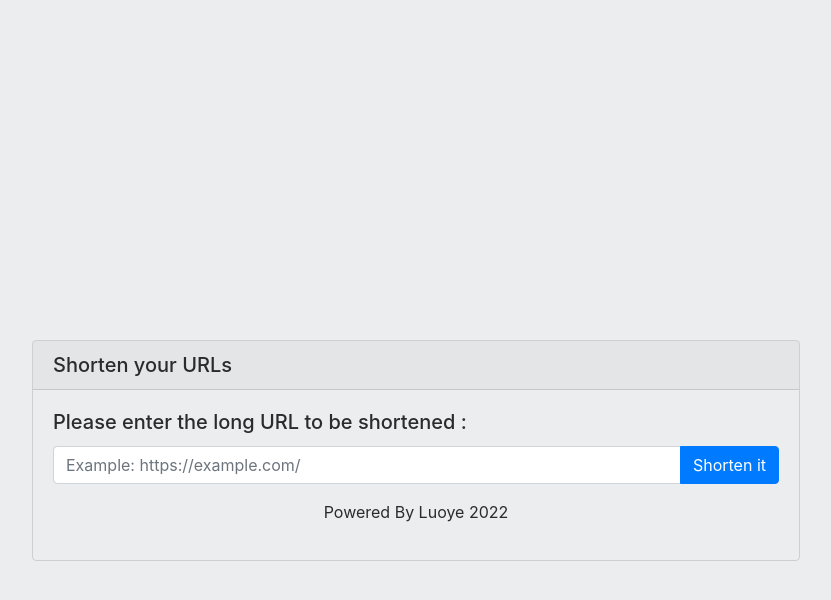
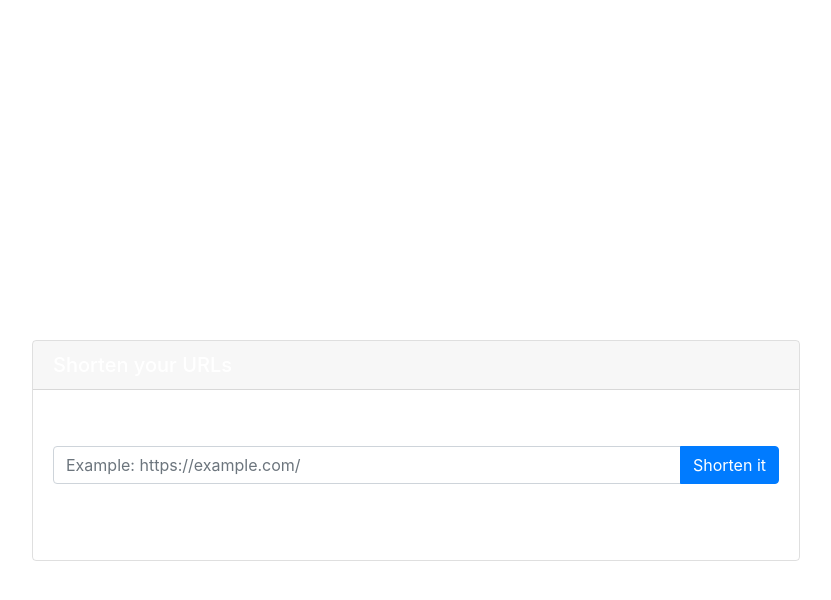
Before and after one commit to qianzhiweisppc/qianzhiweisppc.github.io, a Jekyll site: the page shorturls/index.html, which Jekyll copies as it is, in a window 1280 px wide. Shown: the top 600 px of the page, without its empty margins (224-1055 px from the left). Built offline with Jekyll 4.4.1, drawn with Linux system fonts in a browser that asks for light colours.

Commit message:
Update index.html

```diff
--- a/shorturls/index.html
+++ b/shorturls/index.html
@@ -25,8 +25,8 @@
       flex-wrap: wrap;
       align-content: center;
 
-      color: #2a2b2c;
-      background-color: #ebedee;
+      color: #ffffff;
+      background-color: linear-gradient(to bottom right,#2db6ec,#c31a8d);
       overflow: hidden;
     }
     .card {
@@ -62,7 +62,7 @@
         background: linear-gradient(to bottom right,#2db6ec,#c31a8d);
       }
       .card {
-        background-color:  linear-gradient(to bottom right,#2db6ec,#c31a8d);;
+        background-color: linear-gradient(to bottom right,#2db6ec,#c31a8d);
       }
     }
   </style>
```
